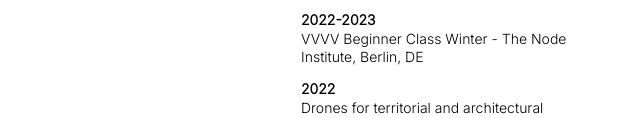
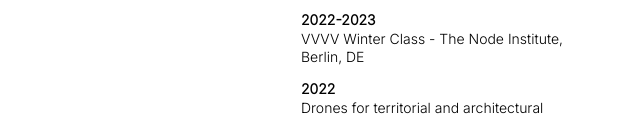
Before and after one commit to karlgarot/karlgarot.github.io, a plain HTML site: page about.html in a window 1280 px wide. Shown: the part 1619-1737 px from the top of the page, without its empty margins (429-1069 px from the left). Drawn offline with Linux system fonts and the light colour scheme.

Commit message:
Update about.html

```diff
--- a/about.html
+++ b/about.html
@@ -123,7 +123,7 @@
               <p>Summer School of Bits and Atoms - Transmedia Research Institute, Fano, IT</p>
 
               <h5>2022-2023</h5>
-              <p>VVVV Beginner Class Winter - The Node Institute, Berlin, DE</p>
+              <p>VVVV Winter Class - The Node Institute, Berlin, DE</p>
 
               <h5>2022</h5>
               <p>Drones for territorial and architectural photogrammetry - Polytechnic University of Turin, IT</p>
```
